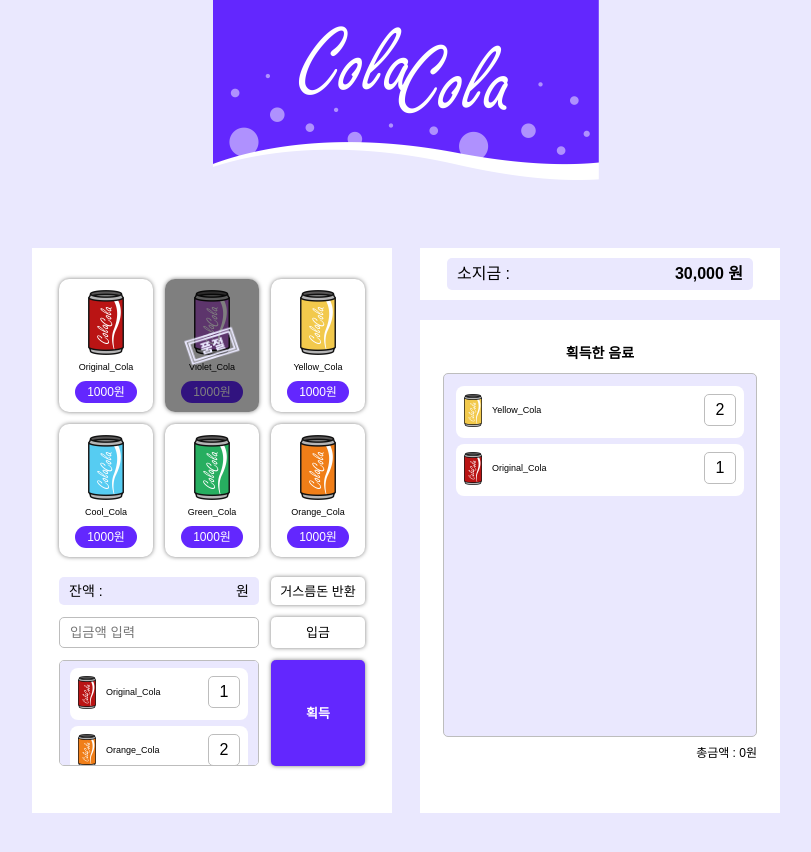
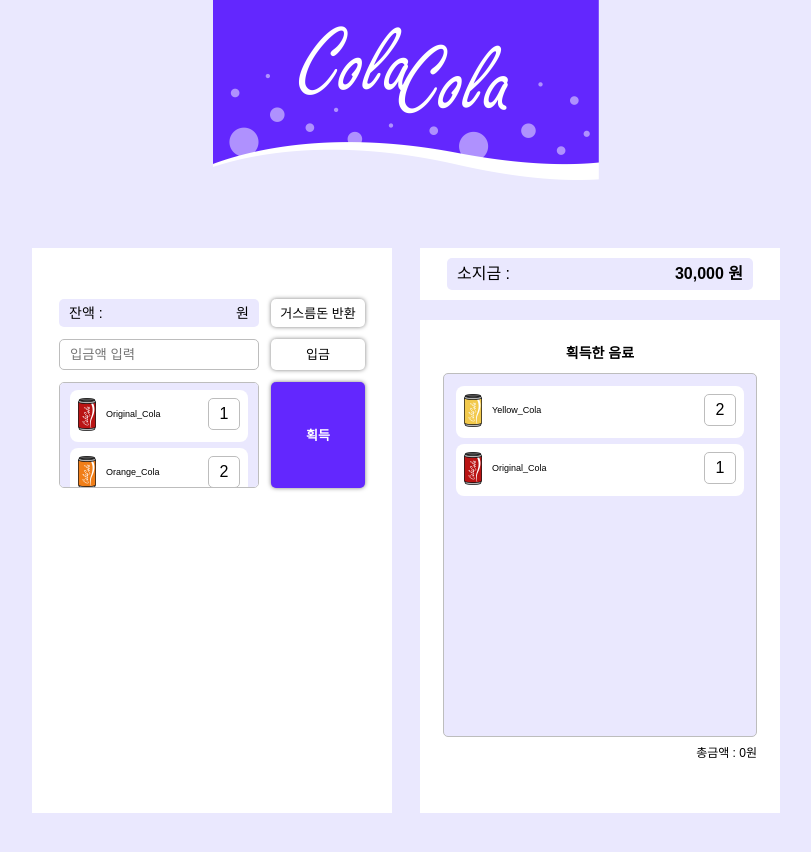
Before and after one commit to Hongryeoll/Vending_machine, a plain HTML site: page index.html in a window 1280 px wide. Shown: the whole page, without its empty margins (234-1045 px from the left). Drawn offline with Linux system fonts and the light colour scheme.

Commit message:
메인컨테이너너html로추가

```diff
--- a/cola.json
+++ b/cola.json
@@ -2,7 +2,7 @@
 
     "items":[
     {
-        "image": "./images/original_cola.svg",
+        "image": "./images/Original_cola.svg",
         "type": "Original_cola",
         "color": "original",
         "price": 1000
--- a/index.html
+++ b/index.html
@@ -13,74 +13,8 @@
       <h1 class="title-app ir">cola cola</h1>
       <section class="vending-machine">
         <h2 class="ir">자판기 화면</h2>
-        <ul class="list-item">
-          <li>
-            <button type="button" class="button-item">
-              <img
-                class="img-item"
-                src="./src/images/Original_Cola.png"
-                alt="Original"
-              />
-              <strong class="title-item">Original_Cola</strong>
-              <span class="text-price">1000원</span>
-            </button>
-          </li>
-          <li class="sold-out">
-            <button class="button-item">
-              <img
-                class="img-item"
-                src="./src/images/Violet_Cola.png"
-                alt="Violet"
-              />
-              <strong class="title-item">Violet_Cola</strong>
-              <span class="text-price">1000원</span>
-            </button>
-          </li>
-          <li>
-            <button class="button-item">
-              <img
-                class="img-item"
-                src="./src/images/Yellow_Cola.png"
-                alt="Yellow"
-              />
-              <strong class="title-item">Yellow_Cola</strong>
-              <span class="text-price">1000원</span>
-            </button>
-          </li>
-          <li>
-            <button class="button-item">
-              <img
-                class="img-item"
-                src="./src/images/Cool_Cola.png"
-                alt="Cool"
-              />
-              <strong class="title-item">Cool_Cola</strong>
-              <span class="text-price">1000원</span>
-            </button>
-          </li>
-          <li>
-            <button class="button-item">
-              <img
-                class="img-item"
-                src="./src/images/Green_Cola.png"
-                alt="Green"
-              />
-              <strong class="title-item">Green_Cola</strong>
-              <span class="text-price">1000원</span>
-            </button>
-          </li>
-          <li>
-            <button class="button-item">
-              <img
-                class="img-item"
-                src="./src/images/Orange_Cola.png"
-                alt="Orange"
-              />
-              <strong class="title-item">Orange_Cola</strong>
-              <span class="text-price">1000원</span>
-            </button>
-          </li>
-        </ul>
+        <!-- json으로 item 정보 출력 -->
+        <ul class="list-item"></ul>
         <section class="container-buy">
           <h2 class="ir">구입 관련 정보</h2>
           <div class="info-balance">
--- a/main.js
+++ b/main.js
@@ -7,3 +7,9 @@ function getJson(){
     .then(json=>json.items)
     .catch(error=>alert(error))
 }
+
+// 메인컨테이너에 아이템 html로 추가
+function displayMainItems(items){
+    const container = document.querySelector('.list-item');
+    container.innerHTML = items.map(item=>createMainHtmlString(item)).json('');
+}
```
